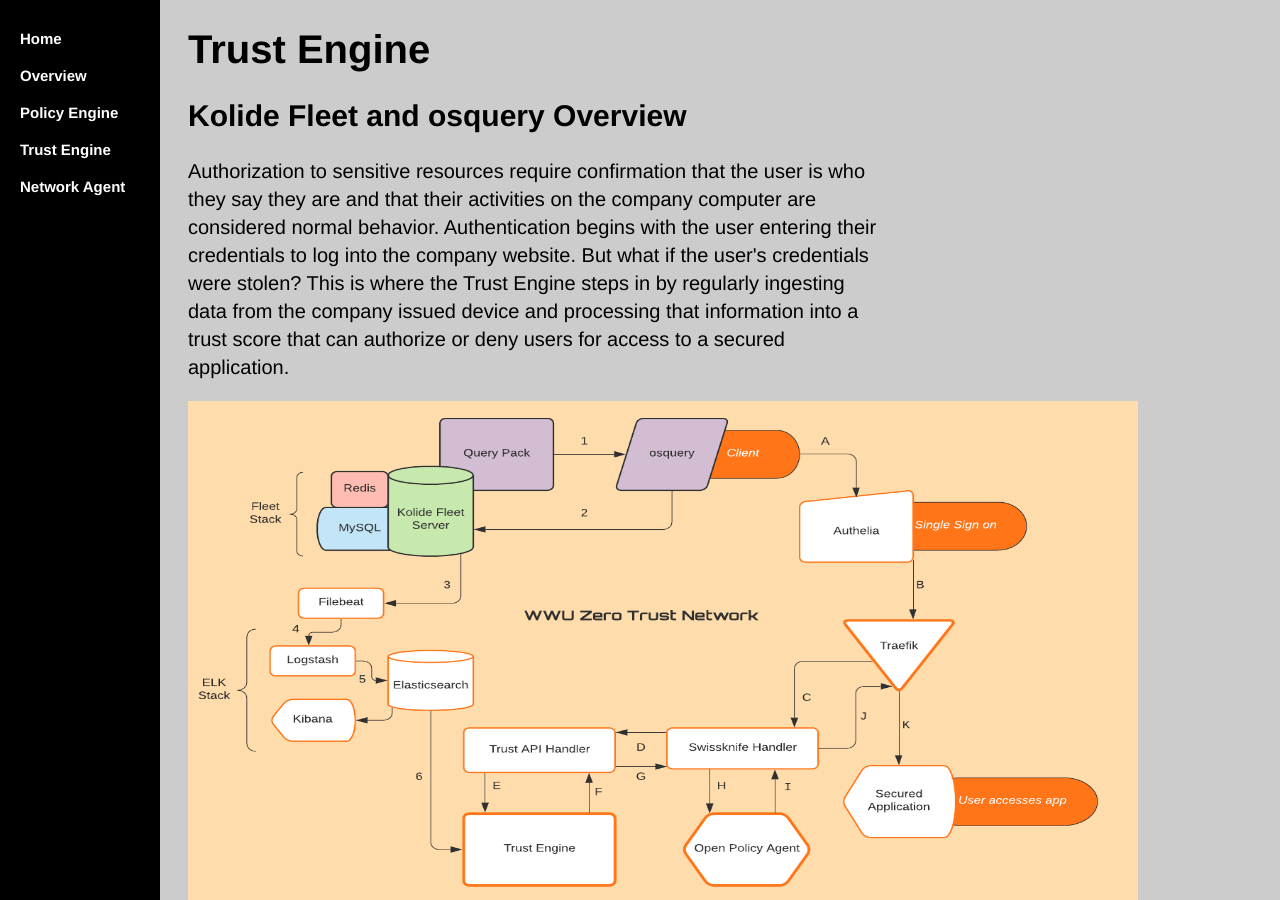
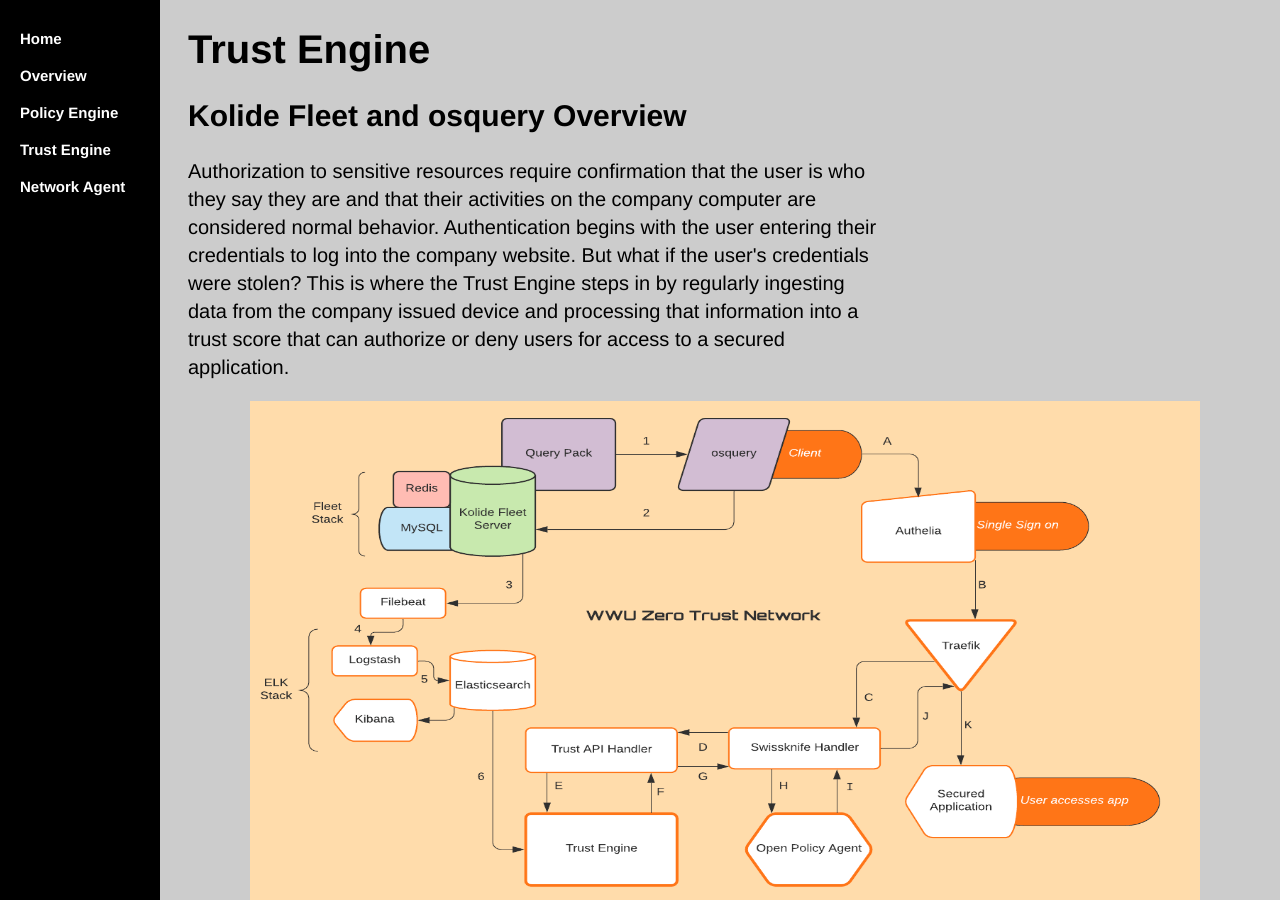
Before and after one commit to WWUZeroTrust/WWUZeroTrust.github.io, a Jekyll site: the page TrustEngine/index.html, which Jekyll copies as it is, in a window 1280 px wide and 900 px high. Built offline with Jekyll 4.4.1, drawn with Linux system fonts in a browser that asks for light colours.

Commit message:
Update index.html

```diff
--- a/TrustEngine/index.html
+++ b/TrustEngine/index.html
@@ -115,7 +115,7 @@
 		a trust score that can authorize or deny users for access to a secured application.
 	</p>
 
-	<p>
+	<p><center>
   		<img src="/image/Flowchart_Kolide.png" alt="hi" class="inline" height="500" width="950"/>
 		</p>
 
@@ -124,8 +124,8 @@
 		Kolide Fleet server is a tool used for managing a fleet of clients installed with osquery. Fleet can monitor if clients are
 		active, its version of osquery, and enable query packs to run on clients.
 	</p>
-	<p>
-  		<img src="/image/kolide.JPG" alt="hi" class="inline" height="500" width="950"/>
+	<p><center>
+  		<img src="/image/kolide.JPG" alt="hi" class="inline" height="500" width="750"/>
 		</p>
 
 	<p>
@@ -138,21 +138,21 @@
 	<h2>ELK Stack and Trust Engine Overview</h2>
 	<p> The ELK Stack acts as a collecter and organizer of osquery data so that the Trust Engine can with ease make queries against Elasticsearch.
 		</p>
-	<p>
+	<p><center>
   		<img src="/image/Flowchart_ELK_TE.png" alt="hi" class="inline" height="500" width="950"/>
 		</p>
 	<p> The ELK Stack consists of Logstash, Elasticsearch, Kibana, and in addition Filebeat. When packaged together these applications
 		take in, aggregate, and hold the osquery data received from the client. This data, in JSON format, is then available for user
 		interact and view on Kibana. The Kibana dashboard interface displays the logs received from the TestOsquery machine.
 		</p>
-	<p>
-  		<img src="/image/Kibana_dashboard_small.JPG" alt="hi" class="inline" height="500" width="950"/>
+	<p><center>
+  		<img src="/image/Kibana_dashboard_small.JPG" alt="hi" class="inline" height="500" width="750"/>
 		</p>
 	<p>
 	<p> A simple GET request of the index can return detailed information about incoming query logs.
 		</p>
-	<p>
-  		<img src="/image/Kibana_developer_medium.JPG" alt="hi" class="inline" height="500" width="950"/>
+	<p><center>
+  		<img src="/image/Kibana_developer_medium.JPG" alt="hi" class="inline" height="500" width="750"/>
 		</p>
 
 
```
